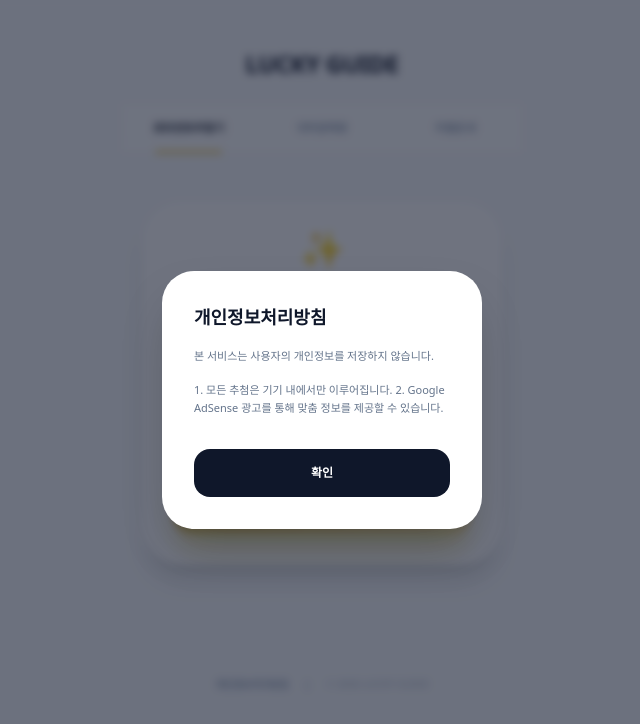
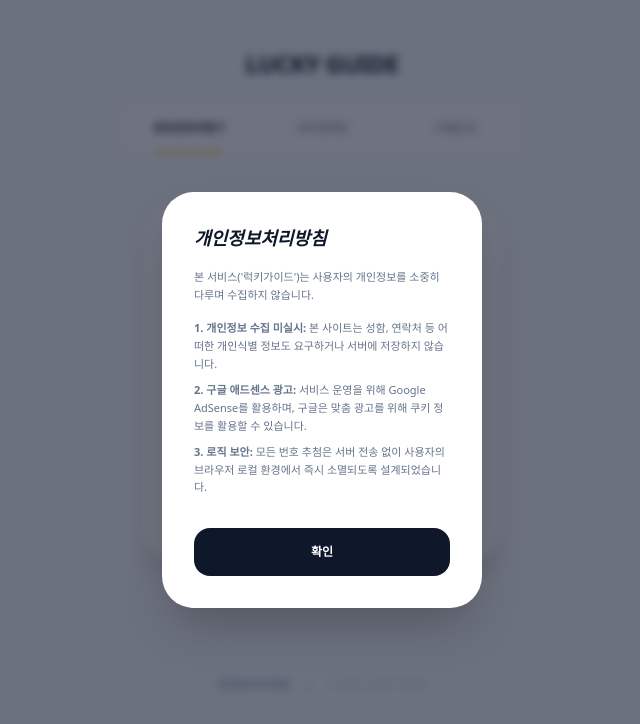
Before and after one commit to cookiekuki0204/lucky-guide, a React (Create React App) app: page / in a window 1280 px wide. Both pictures are taken after a click on the button "개인정보처리방침". Shown: the top 724 px of the page, without its empty margins (318-958 px from the left). Built offline with nearby package versions, Linux system fonts and the light colour scheme.

Commit message:
내용수정

```diff
--- a/src/App.js
+++ b/src/App.js
@@ -8,7 +8,7 @@ function App() {
   const [isPrivacyOpen, setIsPrivacyOpen] = useState(false);
   const cardRef = useRef(null);
 
-  // 1. 행운 번호 생성 로직
+  // 1. 번호 생성
   const generateNumbers = () => {
     setIsSpinning(true);
     setTimeout(() => {
@@ -22,7 +22,7 @@ function App() {
     }, 1000);
   };
 
-  // 2. 이미지 다운로드 기능
+  // 2. 이미지 저장
   const downloadImage = async () => {
     if (!cardRef.current) return;
     try {
@@ -34,13 +34,11 @@ function App() {
     } catch (err) { console.error('이미지 저장 실패:', err); }
   };
 
-  // 3. 카카오톡 공유 기능 (확실히 포함!)
+  // 3. 카카오톡 공유
   const shareKakao = () => {
     if (!window.Kakao) return;
     const kakao = window.Kakao;
-    if (!kakao.isInitialized()) {
-      kakao.init('8ee405ddc4c4db04b8de8268a8317426'); // 여기에 발급받으신 JS 키를 넣어주세요.
-    }
+    if (!kakao.isInitialized()) kakao.init('8ee405ddc4c4db04b8de8268a8317426'); // JS KEY 확인 필수
     kakao.Share.sendDefault({
       objectType: 'feed',
       content: {
@@ -52,7 +50,6 @@ function App() {
     });
   };
 
-  // 스타일 정의
   const cardClass = "w-full max-w-[360px] p-8 bg-white rounded-[2.5rem] shadow-xl animate-in fade-in zoom-in-95 duration-500";
   const tabClass = (id) => `flex-1 py-4 text-[11px] font-black transition-all relative ${activeTab === id ? 'text-slate-900' : 'text-slate-400'}`;
 
@@ -79,12 +76,12 @@ function App() {
               <div className="text-center mb-10 text-slate-800">
                 <span className="text-4xl mb-3 block animate-bounce">✨</span>
                 <h2 className="text-xl font-black">당신의 운을 믿으세요</h2>
-                <p className="text-slate-400 text-[10px] mt-2 uppercase font-bold tracking-widest">Lucky Guide Premium</p>
+                <p className="text-slate-400 text-[10px] mt-2 font-bold tracking-widest uppercase">Lucky Guide Premium</p>
               </div>
               <div className="flex justify-center gap-2 mb-12 h-10 items-center">
                 {numbers.length > 0 ? numbers.map((num, i) => (
                   <div key={i} className="w-10 h-10 rounded-full bg-slate-900 text-yellow-400 flex items-center justify-center font-bold text-sm shadow-lg border border-yellow-500/30">{num}</div>
-                )) : <div className="text-slate-200 text-sm font-bold tracking-widest uppercase tracking-widest">LUCKY NUMBERS</div>}
+                )) : <div className="text-slate-200 text-sm font-bold tracking-widest uppercase">Luck is coming</div>}
               </div>
               <button onClick={generateNumbers} disabled={isSpinning}
                 style={{ background: 'linear-gradient(45deg, #D4AF37, #F9E29B, #B8860B, #F9E29B)', backgroundSize: '400% 400%', animation: isSpinning ? 'none' : 'glimmer 3s ease infinite' }}
@@ -110,18 +107,18 @@ function App() {
 
         {activeTab === 'dream' && (
           <div className={cardClass}>
-            <h2 className="text-xl font-black text-slate-800 mb-8 text-center italic">"로또 당첨을 부르는 길몽 10선"</h2>
+            <h2 className="text-xl font-black text-slate-800 mb-8 text-center italic">"로또 당첨 길몽 10선"</h2>
             <div className="space-y-4 text-[11px] text-slate-600 max-h-[50vh] overflow-y-auto pr-2">
-              <div className="bg-slate-50 p-4 rounded-2xl border-l-4 border-yellow-500 shadow-sm"><h3 className="font-black text-slate-900 mb-1">1. 연예인이 집에 온 꿈</h3><p>귀인을 만나 재물을 얻을 징조입니다.</p></div>
-              <div className="bg-slate-50 p-4 rounded-2xl border-l-4 border-yellow-500 shadow-sm"><h3 className="font-black text-slate-900 mb-1">2. 대통령과 악수</h3><p>명예와 횡재수가 따르는 최고 길몽입니다.</p></div>
-              <div className="bg-slate-50 p-4 rounded-2xl border-l-4 border-yellow-500 shadow-sm"><h3 className="font-black text-slate-900 mb-1">3. 조상님의 미소</h3><p>조상님이 무언가 주신다면 대박 신호입니다.</p></div>
-              <div className="bg-slate-50 p-4 rounded-2xl border-l-4 border-yellow-500 shadow-sm"><h3 className="font-black text-slate-900 mb-1">4. 똥에 젖는 꿈</h3><p>강력한 재물운의 유입을 상징합니다.</p></div>
-              <div className="bg-slate-50 p-4 rounded-2xl border-l-4 border-yellow-500 shadow-sm"><h3 className="font-black text-slate-900 mb-1">5. 집에 큰 불</h3><p>재산이 급격히 번창할 징조입니다.</p></div>
-              <div className="bg-slate-50 p-4 rounded-2xl border-l-4 border-yellow-500 shadow-sm"><h3 className="font-black text-slate-900 mb-1">6. 맑은 물 가득</h3><p>집안에 부가 가득 차오름을 뜻합니다.</p></div>
-              <div className="bg-slate-50 p-4 rounded-2xl border-l-4 border-yellow-500 shadow-sm"><h3 className="font-black text-slate-900 mb-1">7. 돼지 떼 발견</h3><p>막대한 재물이 굴러오는 꿈입니다.</p></div>
-              <div className="bg-slate-50 p-4 rounded-2xl border-l-4 border-yellow-500 shadow-sm"><h3 className="font-black text-slate-900 mb-1">8. 피가 솟구침</h3><p>피가 많이 날수록 큰 횡재수가 있습니다.</p></div>
-              <div className="bg-slate-50 p-4 rounded-2xl border-l-4 border-yellow-500 shadow-sm"><h3 className="font-black text-slate-900 mb-1">9. 용의 승천</h3><p>인생 최고의 부귀 기회를 의미합니다.</p></div>
-              <div className="bg-slate-50 p-4 rounded-2xl border-l-4 border-yellow-500 shadow-sm"><h3 className="font-black text-slate-900 mb-1">10. 돈다발 선물</h3><p>실제 횡재 가능성이 매우 높은 꿈입니다.</p></div>
+              <div className="bg-slate-50 p-4 rounded-2xl border-l-4 border-yellow-500 shadow-sm"><h3 className="font-black text-slate-900 mb-1">1. 연예인이 집에 온 꿈</h3><p>유명 연예인과 대화하거나 즐거운 시간을 보낸다면 귀인의 도움으로 큰 재물을 얻을 징조입니다.</p></div>
+              <div className="bg-slate-50 p-4 rounded-2xl border-l-4 border-yellow-500 shadow-sm"><h3 className="font-black text-slate-900 mb-1">2. 대통령과 악수하는 꿈</h3><p>권력자로부터 기운을 받는 꿈으로, 명예와 함께 엄청난 횡재수가 따르는 꿈입니다.</p></div>
+              <div className="bg-slate-50 p-4 rounded-2xl border-l-4 border-yellow-500 shadow-sm"><h3 className="font-black text-slate-900 mb-1">3. 조상님이 밝게 웃는 꿈</h3><p>조상님이 기쁜 표정으로 무언가를 건네준다면 집안에 경사가 생기고 큰 부를 얻을 신호입니다.</p></div>
+              <div className="bg-slate-50 p-4 rounded-2xl border-l-4 border-yellow-500 shadow-sm"><h3 className="font-black text-slate-900 mb-1">4. 온몸이 오물(똥)에 젖는 꿈</h3><p>현실에선 불쾌하지만 꿈속에서는 막대한 재물의 유입을 상징하는 전형적인 1등 꿈입니다.</p></div>
+              <div className="bg-slate-50 p-4 rounded-2xl border-l-4 border-yellow-500 shadow-sm"><h3 className="font-black text-slate-900 mb-1">5. 집이 활활 타는 꿈</h3><p>불길이 거셀수록 사업이 번창하고 재산이 급격히 늘어날 것을 의미하는 길몽입니다.</p></div>
+              <div className="bg-slate-50 p-4 rounded-2xl border-l-4 border-yellow-500 shadow-sm"><h3 className="font-black text-slate-900 mb-1">6. 맑은 물이 차오르는 꿈</h3><p>깨끗한 물은 재물을 상징하며, 집안 가득 물이 차는 것은 부귀영화를 누릴 징조입니다.</p></div>
+              <div className="bg-slate-50 p-4 rounded-2xl border-l-4 border-yellow-500 shadow-sm"><h3 className="font-black text-slate-900 mb-1">7. 돼지 떼가 들어오는 꿈</h3><p>풍요의 상징인 돼지 떼가 집안으로 몰려온다면 큰 돈이 굴러들어올 횡재수입니다.</p></div>
+              <div className="bg-slate-50 p-4 rounded-2xl border-l-4 border-yellow-500 shadow-sm"><h3 className="font-black text-slate-900 mb-1">8. 피가 솟구치는 꿈</h3><p>꿈에서 피는 생명력과 돈을 뜻합니다. 선명한 붉은 피가 많이 날수록 큰 재물이 생깁니다.</p></div>
+              <div className="bg-slate-50 p-4 rounded-2xl border-l-4 border-yellow-500 shadow-sm"><h3 className="font-black text-slate-900 mb-1">9. 용이 승천하는 꿈</h3><p>최고의 권위와 부귀를 상징하며 인생에서 가장 큰 기회가 찾아왔음을 암시합니다.</p></div>
+              <div className="bg-slate-50 p-4 rounded-2xl border-l-4 border-yellow-500 shadow-sm"><h3 className="font-black text-slate-900 mb-1">10. 돈다발을 줍는 꿈</h3><p>말 그대로 실제 횡재로 이어질 가능성이 매우 높은 직관적인 최고의 대박 꿈입니다.</p></div>
             </div>
           </div>
         )}
@@ -150,19 +147,23 @@ function App() {
         <div className="flex justify-center gap-4 mb-4 text-[10px] font-bold text-slate-400">
           <button onClick={() => setIsPrivacyOpen(true)} className="hover:text-yellow-600 underline decoration-slate-200 transition-colors">개인정보처리방침</button>
           <span>|</span>
-          <span className="opacity-50">© 2026 LUCKY GUIDE</span>
+          <span className="opacity-50 font-medium">© 2026 LUCKY GUIDE</span>
         </div>
       </footer>
 
       {isPrivacyOpen && (
         <div className="fixed inset-0 z-[100] bg-slate-900/60 backdrop-blur-sm flex items-center justify-center p-6" onClick={() => setIsPrivacyOpen(false)}>
           <div className="bg-white w-full max-w-[320px] max-h-[70vh] overflow-y-auto rounded-[2rem] p-8 shadow-2xl animate-in fade-in zoom-in-95 duration-300" onClick={(e) => e.stopPropagation()}>
-            <h3 className="text-lg font-black text-slate-900 mb-4">개인정보처리방침</h3>
-            <div className="text-[11px] text-slate-500 leading-relaxed space-y-4">
-              <p>본 서비스는 사용자의 개인정보를 저장하지 않습니다.</p>
-              <p>1. 모든 추첨은 기기 내에서만 이루어집니다. 2. Google AdSense 광고를 통해 맞춤 정보를 제공할 수 있습니다.</p>
+            <h3 className="text-lg font-black text-slate-900 mb-4 italic">개인정보처리방침</h3>
+            <div className="text-[11px] text-slate-500 leading-relaxed space-y-4 font-medium">
+              <p>본 서비스('럭키가이드')는 사용자의 개인정보를 소중히 다루며 수집하지 않습니다.</p>
+              <div className="space-y-2">
+                <p><strong>1. 개인정보 수집 미실시:</strong> 본 사이트는 성함, 연락처 등 어떠한 개인식별 정보도 요구하거나 서버에 저장하지 않습니다.</p>
+                <p><strong>2. 구글 애드센스 광고:</strong> 서비스 운영을 위해 Google AdSense를 활용하며, 구글은 맞춤 광고를 위해 쿠키 정보를 활용할 수 있습니다.</p>
+                <p><strong>3. 로직 보안:</strong> 모든 번호 추첨은 서버 전송 없이 사용자의 브라우저 로컬 환경에서 즉시 소멸되도록 설계되었습니다.</p>
+              </div>
             </div>
-            <button onClick={() => setIsPrivacyOpen(false)} className="w-full mt-8 py-4 bg-slate-900 text-white rounded-2xl font-bold text-xs">확인</button>
+            <button onClick={() => setIsPrivacyOpen(false)} className="w-full mt-8 py-4 bg-slate-900 text-white rounded-2xl font-bold text-xs active:scale-95 transition-all">확인</button>
           </div>
         </div>
       )}
```
